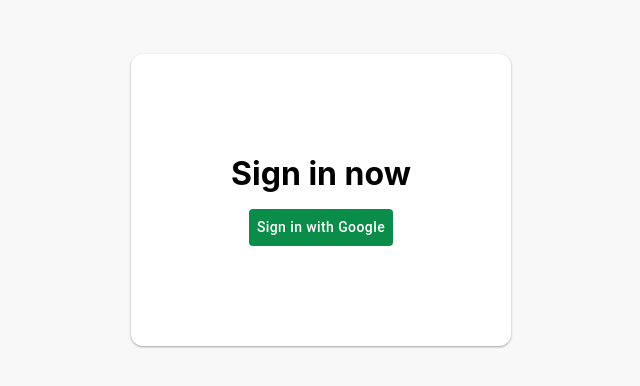
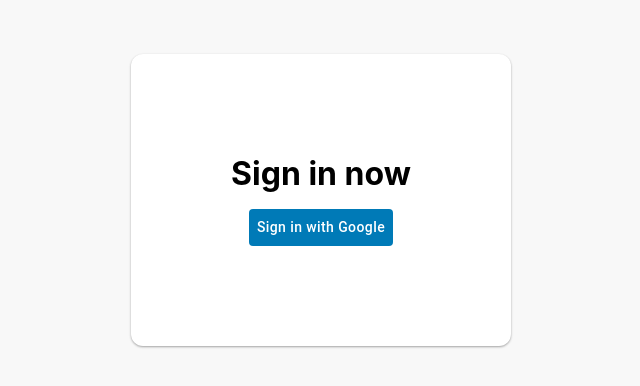
Before and after one commit to addtobasic/ieru, a Next.js app: page /login in a window 1280 px wide. Shown: the part 200-586 px from the top of the page, without its empty margins (319-959 px from the left). Built offline with nearby package versions, Linux system fonts and the light colour scheme; no server answers.

Commit message:
:art: サインインボタンの色の変更

```diff
--- a/src/modules/user/login/LoginSignInButton.tsx
+++ b/src/modules/user/login/LoginSignInButton.tsx
@@ -14,7 +14,7 @@
   &&& {
     margin-top: 1rem;
     text-transform: inherit;
-    background: #0a8d48;
+    background: var(--slack-color);
     color: white;
   }
 `;
```
